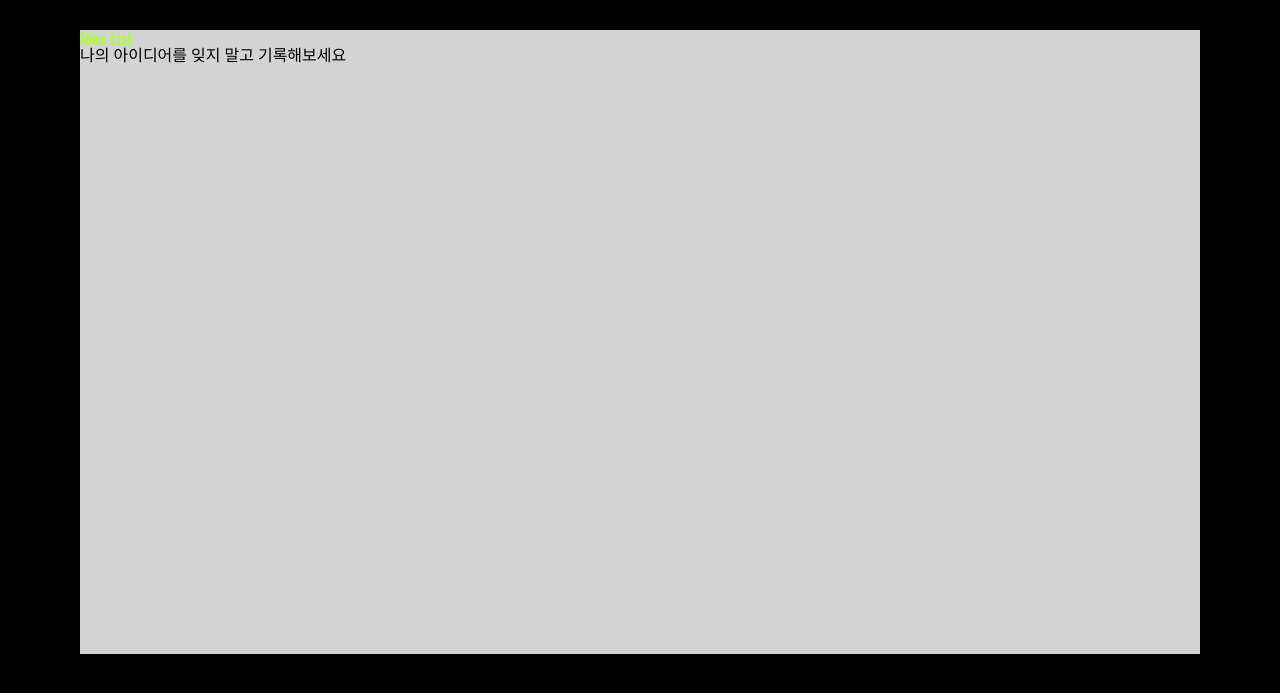
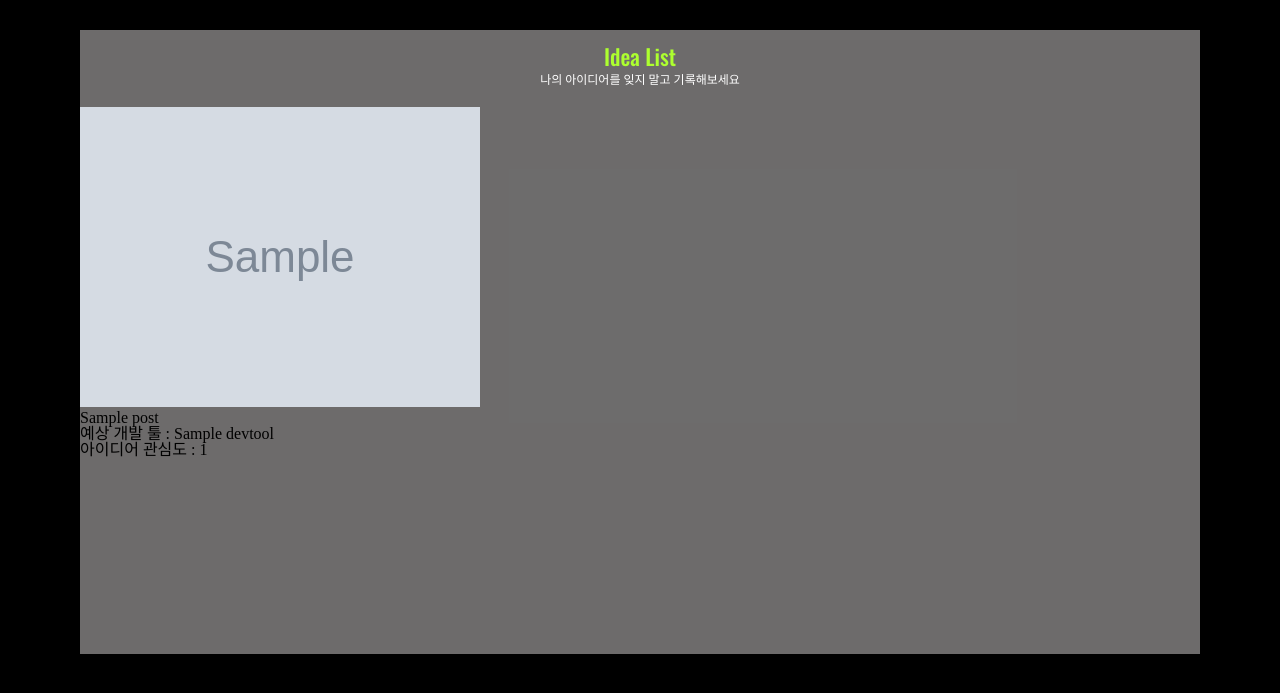
Before and after one commit to Pirogramming17/JeonSunhee, a Django app: page / in a window 1280 px wide. Shown: the part 86-779 px from the top of the page. Run offline with Django 3.2, Linux system fonts and the light colour scheme; tables that the repository leaves empty hold one stand-in row (values such as "Sample post"); grey boxes marked "Sample" are stand-in pictures; some web fonts are replaced.

Commit message:
idea_create

```diff
--- a/SWIDEA_SITE/config/settings.py
+++ b/SWIDEA_SITE/config/settings.py
@@ -127,3 +127,7 @@ STATICFILES_DIRS = [
 # https://docs.djangoproject.com/en/4.0/ref/settings/#default-auto-field
 
 DEFAULT_AUTO_FIELD = 'django.db.models.BigAutoField'
+
+MEDIA_URL = '/media/'
+
+MEDIA_ROOT = os.path.join(BASE_DIR, 'media')
--- a/SWIDEA_SITE/posts/templates/posts/main.html
+++ b/SWIDEA_SITE/posts/templates/posts/main.html
@@ -3,6 +3,20 @@
   <p><strong>Idea List</strong></p>
   <p>나의 아이디어를 잊지 말고 기록해보세요</p>
 </div>
-<div class="idea-boxes"></div>
+<div class="idea-boxes">
+  {% for post in posts %}
+  <div class="box">
+    {% if post.image %}
+    <p>
+      <img src="{{post.image.url}}" />
+    </p>
+    {% endif %}
+    <p>{{post.title}}</p>
+    <div class="line"></div>
+    <p>예상 개발 툴 : {{post.devtool.name}}</p>
+    <p>아이디어 관심도 : {{post.interest}}</p>
+  </div>
+  {% endfor %}
+</div>
 
-{% endblock %} {% block title %} My Idea Site {% endblock %}
+{% endblock %} {% block title %} My SW Idea {% endblock %}
--- a/SWIDEA_SITE/posts/urls.py
+++ b/SWIDEA_SITE/posts/urls.py
@@ -9,6 +9,7 @@ from django.conf.urls.static import static
 app_name = "posts"
 
 urlpatterns = [
-    path('', views.main, name="main")
+    path('', views.main, name="main"),
+    path('ideaCreate',views.ideaCreate, name="ideaCreate"),
 
-] + static(settings.STATIC_URL, document_root=settings.STATIC_ROOT)
+] + static(settings.STATIC_URL, document_root=settings.STATIC_ROOT) + static(settings.MEDIA_URL, document_root=settings.MEDIA_ROOT)
--- a/SWIDEA_SITE/posts/views.py
+++ b/SWIDEA_SITE/posts/views.py
@@ -1,5 +1,31 @@
-from django.shortcuts import render
+from multiprocessing import context
+from unicodedata import name
+from django.shortcuts import redirect, render
+from .models import Post, Devtool
 
 # Create your views here.
 def main(request):
-    return render(request, template_name="posts/main.html")
+    posts = Post.objects.all()
+
+    context = {
+        "posts":posts
+    }
+    return render(request, template_name="posts/main.html", context=context)
+
+def ideaCreate(request):
+    if request.method == "POST":
+        title = request.POST["title"]
+        req_image = request.FILES["image"]
+        content = request.POST["content"]
+        interest = request.POST["interest"]
+        # devtool = request.POST["devtool"]
+        devtool = Devtool.objects.get(name=request.POST["devtool"])
+
+        Post.objects.create(title=title, image=req_image, content=content, interest=interest, devtool=devtool)
+        return redirect("/")
+
+    devtool = Devtool.objects.all()
+    context = {
+        'devtool' : devtool
+    }
+    return render(request, template_name="posts/ideaCreate.html", context=context)
--- a/SWIDEA_SITE/static/css/base.css
+++ b/SWIDEA_SITE/static/css/base.css
@@ -34,7 +34,7 @@ main {
 }
 .container {
   margin-top: 30px;
-  background-color: lightgray;
+  background-color: rgba(152, 150, 150, 0.718);
   width: 70rem;
   height: 39rem;
 }
--- /dev/null
+++ b/SWIDEA_SITE/static/css/ideaCreate.css
@@ -0,0 +1,31 @@
+.nav-bar {
+  display: flex;
+  flex-direction: column;
+  align-items: center;
+  color: white;
+  margin: 15px 0;
+}
+.idea-input {
+  display: flex;
+  flex-direction: column;
+  align-items: center;
+  color: white;
+}
+.nav-bar > p {
+  margin-bottom: 6px;
+  font-size: 12px;
+}
+.nav-bar strong {
+  font-size: 22px;
+}
+.idea-input {
+  margin-top: 40px;
+  font-size: 13px;
+  font-weight: bold;
+}
+.input-box {
+  margin: 13px 0;
+}
+.input-box > p {
+  margin: 9px 0;
+}
--- a/SWIDEA_SITE/templates/base.html
+++ b/SWIDEA_SITE/templates/base.html
@@ -13,15 +13,16 @@
     />
     <!-- <link rel="stylesheet" href="{% static 'css/base.css' %}" /> -->
     <link rel="stylesheet" href="../../../static/css/base.css" />
+    <link rel="stylesheet" href="../../../static/css/ideaCreate.css" />
     <title>{% block title %}{% endblock %}</title>
   </head>
   <body>
     <nav>
       <div class="nav-left">
-        <a href="#">My <strong>SW Idea</strong> Manage</a>
+        <a href="/">My <strong>SW Idea</strong> Manage</a>
       </div>
       <div class="nav-right">
-        <a href="#">아이디어 등록</a>
+        <a href="/ideaCreate">아이디어 등록</a>
         <a href="#">아이디어 관리</a>
         <a href="#">개발툴 등록</a>
         <a href="#">개발툴 관리</a>
```
Also changed, not shown: SWIDEA_SITE/posts/admin.py (+22 -0 lines), SWIDEA_SITE/posts/templates/posts/ideaCreate.html (+38 -0 lines), SWIDEA_SITE/posts/20220720/다운로드_41.png (added), SWIDEA_SITE/posts/migrations/0002_alter_post_devtool.py (added), SWIDEA_SITE/posts/migrations/0003_alter_post_devtool.py (added).
